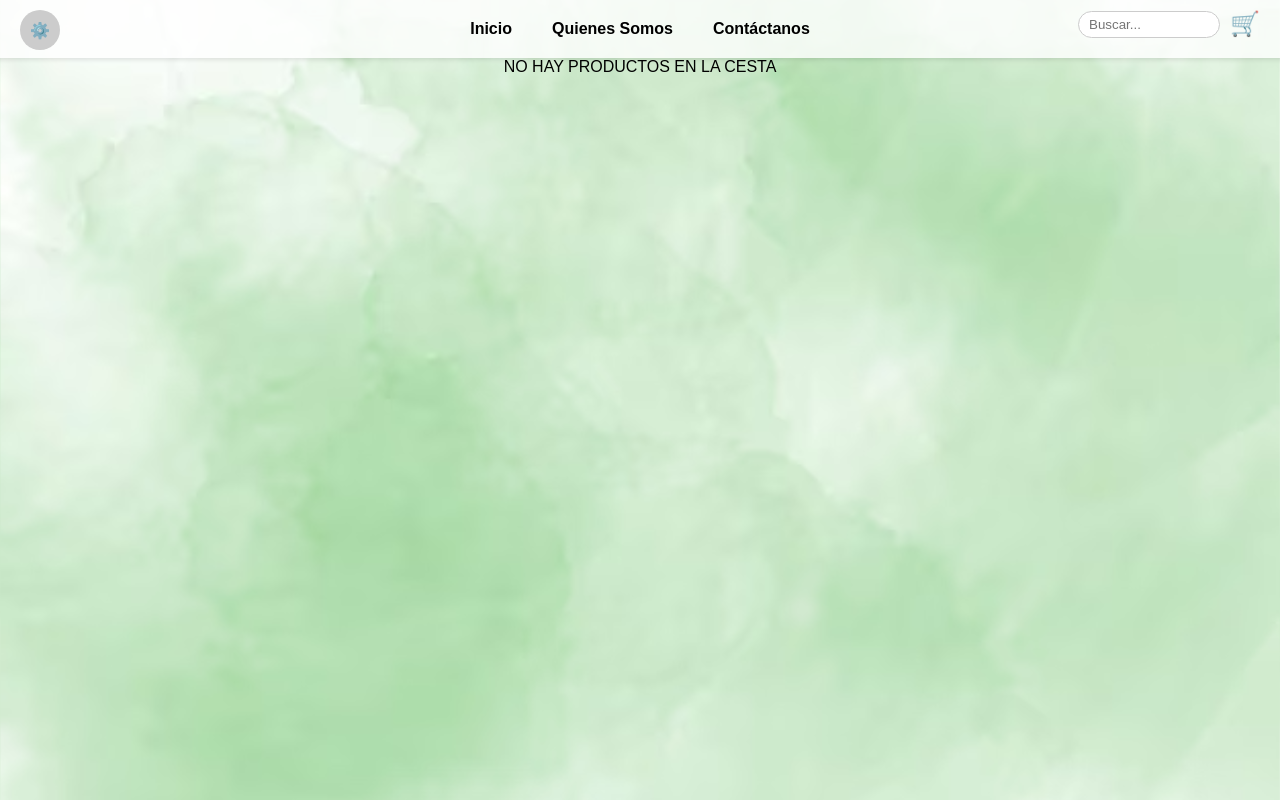
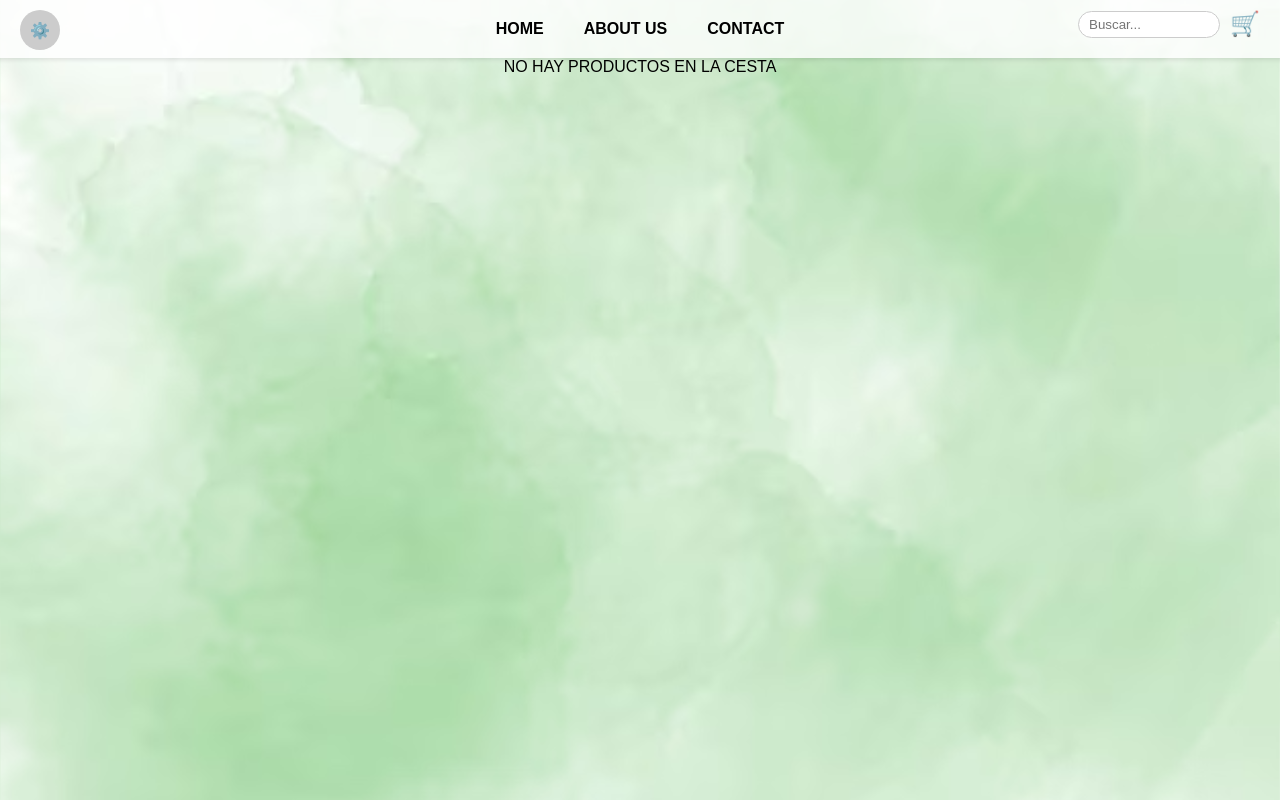
Before and after one commit to davebxr/WORLD-MAPS, a plain HTML site: page lista.html in a window 1280 px wide. Drawn offline with Linux system fonts and the light colour scheme.

Commit message:
Update lista.html

```diff
--- a/lista.html
+++ b/lista.html
@@ -244,9 +244,9 @@
 <body>
     <div class="header">
         <div class="navbar">
-            <a href="inicio.html" class="active">Inicio</a>
-            <a href="quienes_somos.html">Quienes Somos</a>
-            <a href="contactanos.html">Contáctanos</a>
+            <a href="inicio.html" class="active">HOME</a>
+            <a href="quienes_somos.html">ABOUT US</a>
+            <a href="contactanos.html">CONTACT</a>
         </div>
     </div>
 
```
